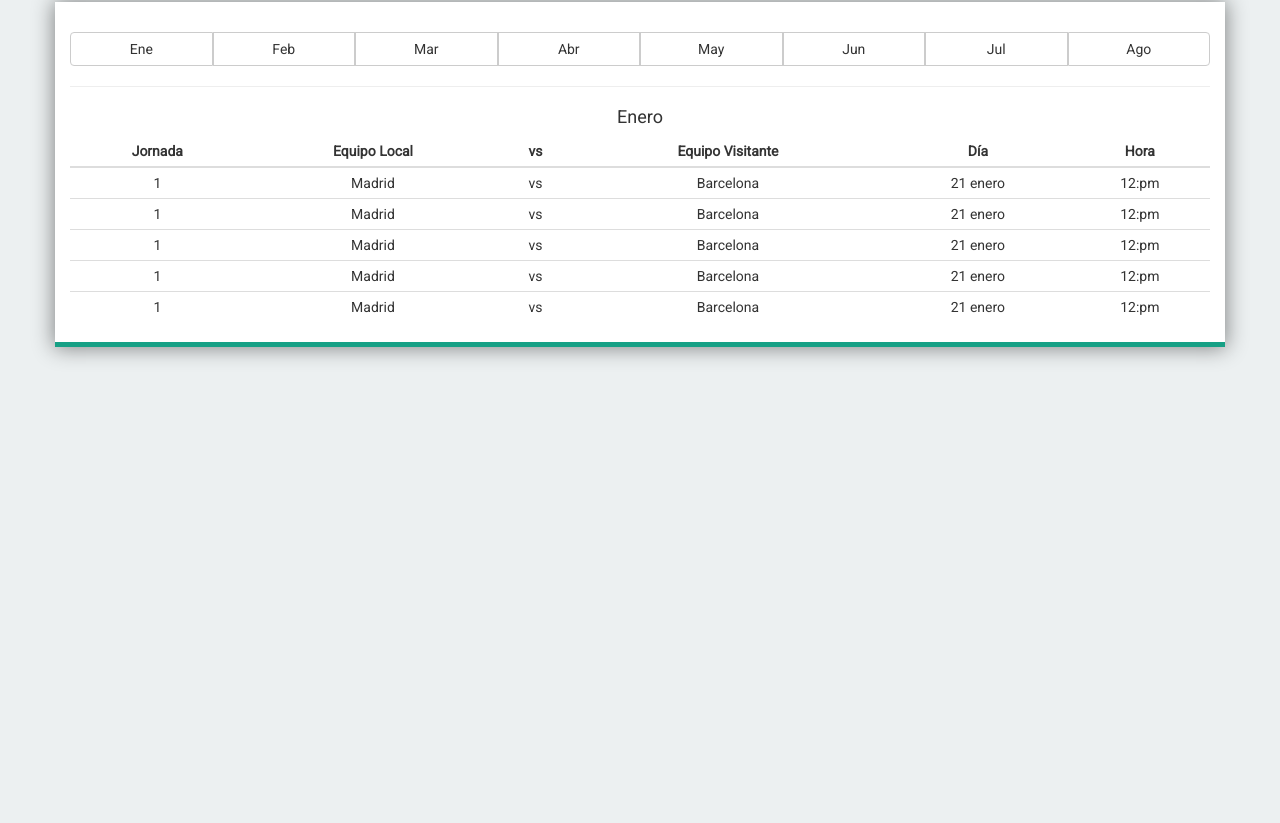
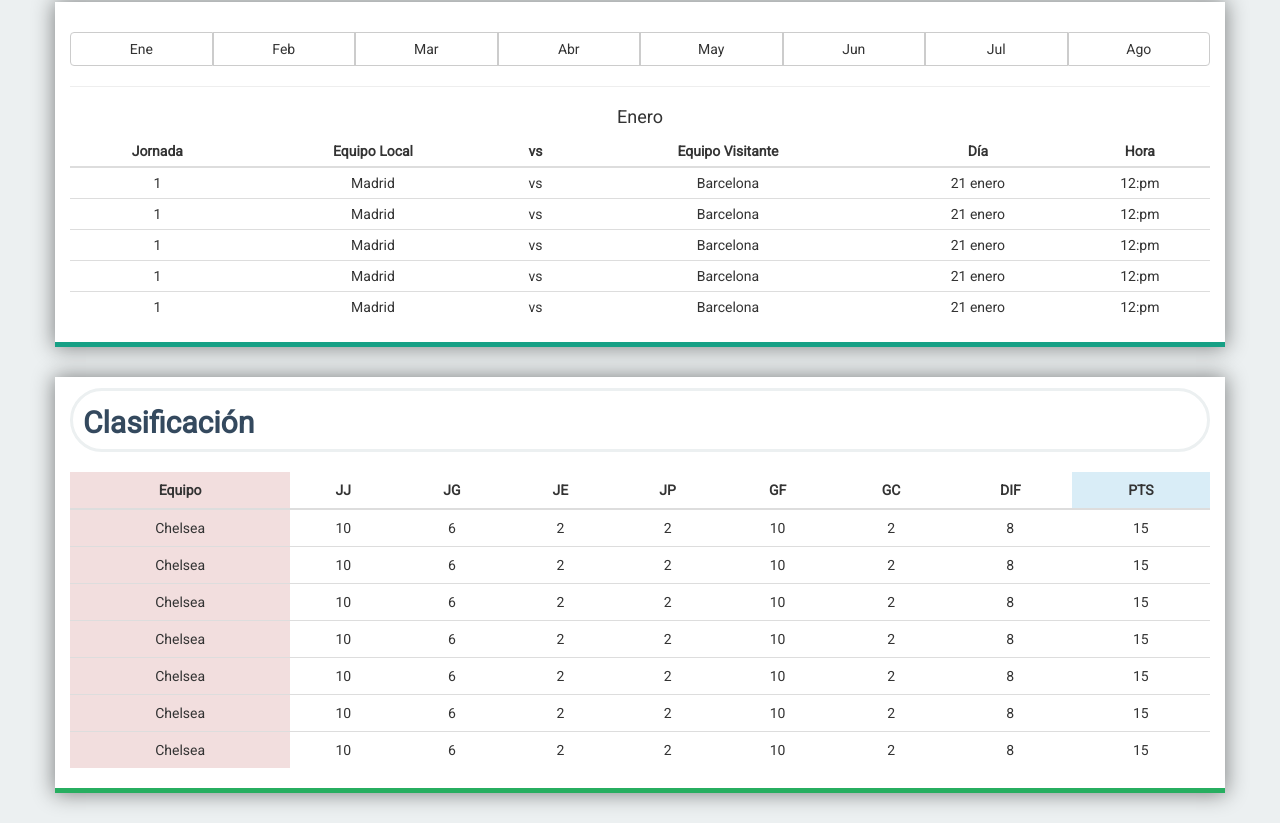
Before and after one commit to deskrive/curso_desarrollo_web, a plain HTML site: page index.html in a window 1280 px wide. Shown: the part 1724-2547 px from the top of the page. Before the commit the page ends 2101 px from the top, so only its background shows below. Drawn offline with Linux system fonts and the light colour scheme.

Commit message:
Sección Clasificación

```diff
--- a/assets/css/estilos.css
+++ b/assets/css/estilos.css
@@ -154,17 +154,22 @@ body {
   border-bottom: solid 5px #e74c3c;
   margin-bottom: 30px;
   margin-top: 30px;
-}
+} /* Sección Próximos Partidos */
 
 .boton-calendario {
   margin-bottom: 15px;
-}
+} /* Sección Calendario */
 
 .ultimosPartidos {
   border-bottom: solid 5px #2980b9;
   margin-bottom: 30px;
   margin-top:30px;
-}
+}/* Sección últimos Partidos */
+
+.clasificacion {
+  border-bottom: solid 5px #27ae60;
+  margin-bottom: 30px;
+} /* Sección de clasificación */
 
 /* Calendario */
 
--- a/index.html
+++ b/index.html
@@ -307,6 +307,115 @@
     <!-- Calendario END
     ==================================== -->
 
+    <!-- Clasificación
+    ==================================== -->
+
+    <section id="clasificacion" class="row">
+      <div class="col-sm-12 card clasificacion">
+        <h2 class="titulo">Clasificación</h2>
+        <div class="table-responsive">
+          <table class="table">
+            <thead>
+              <tr>
+                <th class="text-center danger">Equipo</th>
+                <th class="text-center">JJ</th>
+                <th class="text-center">JG</th>
+                <th class="text-center">JE</th>
+                <th class="text-center">JP</th>
+                <th class="text-center">GF</th>
+                <th class="text-center">GC</th>
+                <th class="text-center">DIF</th>
+                <th class="text-center info">PTS</th>
+              </tr>
+            </thead>
+            <tbody>
+              <tr>
+                <td class="text-center danger">Chelsea</td>
+                <td class="text-center">10</td>
+                <td class="text-center">6</td>
+                <td class="text-center">2</td>
+                <td class="text-center">2</td>
+                <td class="text-center">10</td>
+                <td class="text-center">2</td>
+                <td class="text-center">8</td>
+                <td class="text-center">15</td>
+              </tr>
+              <!-- Contenido de Ejemplo -->
+              <tr>
+                <td class="text-center danger">Chelsea</td>
+                <td class="text-center">10</td>
+                <td class="text-center">6</td>
+                <td class="text-center">2</td>
+                <td class="text-center">2</td>
+                <td class="text-center">10</td>
+                <td class="text-center">2</td>
+                <td class="text-center">8</td>
+                <td class="text-center">15</td>
+              </tr>
+              <tr>
+                <td class="text-center danger">Chelsea</td>
+                <td class="text-center">10</td>
+                <td class="text-center">6</td>
+                <td class="text-center">2</td>
+                <td class="text-center">2</td>
+                <td class="text-center">10</td>
+                <td class="text-center">2</td>
+                <td class="text-center">8</td>
+                <td class="text-center">15</td>
+              </tr>
+              <tr>
+                <td class="text-center danger">Chelsea</td>
+                <td class="text-center">10</td>
+                <td class="text-center">6</td>
+                <td class="text-center">2</td>
+                <td class="text-center">2</td>
+                <td class="text-center">10</td>
+                <td class="text-center">2</td>
+                <td class="text-center">8</td>
+                <td class="text-center">15</td>
+              </tr>
+              <tr>
+                <td class="text-center danger">Chelsea</td>
+                <td class="text-center">10</td>
+                <td class="text-center">6</td>
+                <td class="text-center">2</td>
+                <td class="text-center">2</td>
+                <td class="text-center">10</td>
+                <td class="text-center">2</td>
+                <td class="text-center">8</td>
+                <td class="text-center">15</td>
+              </tr>
+              <tr>
+                <td class="text-center danger">Chelsea</td>
+                <td class="text-center">10</td>
+                <td class="text-center">6</td>
+                <td class="text-center">2</td>
+                <td class="text-center">2</td>
+                <td class="text-center">10</td>
+                <td class="text-center">2</td>
+                <td class="text-center">8</td>
+                <td class="text-center">15</td>
+              </tr>
+              <tr>
+                <td class="text-center danger">Chelsea</td>
+                <td class="text-center">10</td>
+                <td class="text-center">6</td>
+                <td class="text-center">2</td>
+                <td class="text-center">2</td>
+                <td class="text-center">10</td>
+                <td class="text-center">2</td>
+                <td class="text-center">8</td>
+                <td class="text-center">15</td>
+              </tr>
+            </tbody>
+          </table>
+        </div>
+      </div>
+    </section>
+
+    <!-- Clasificación END
+    ==================================== -->
+
   </div><!-- Container -->
 
     <!-- Scripts -->
```
